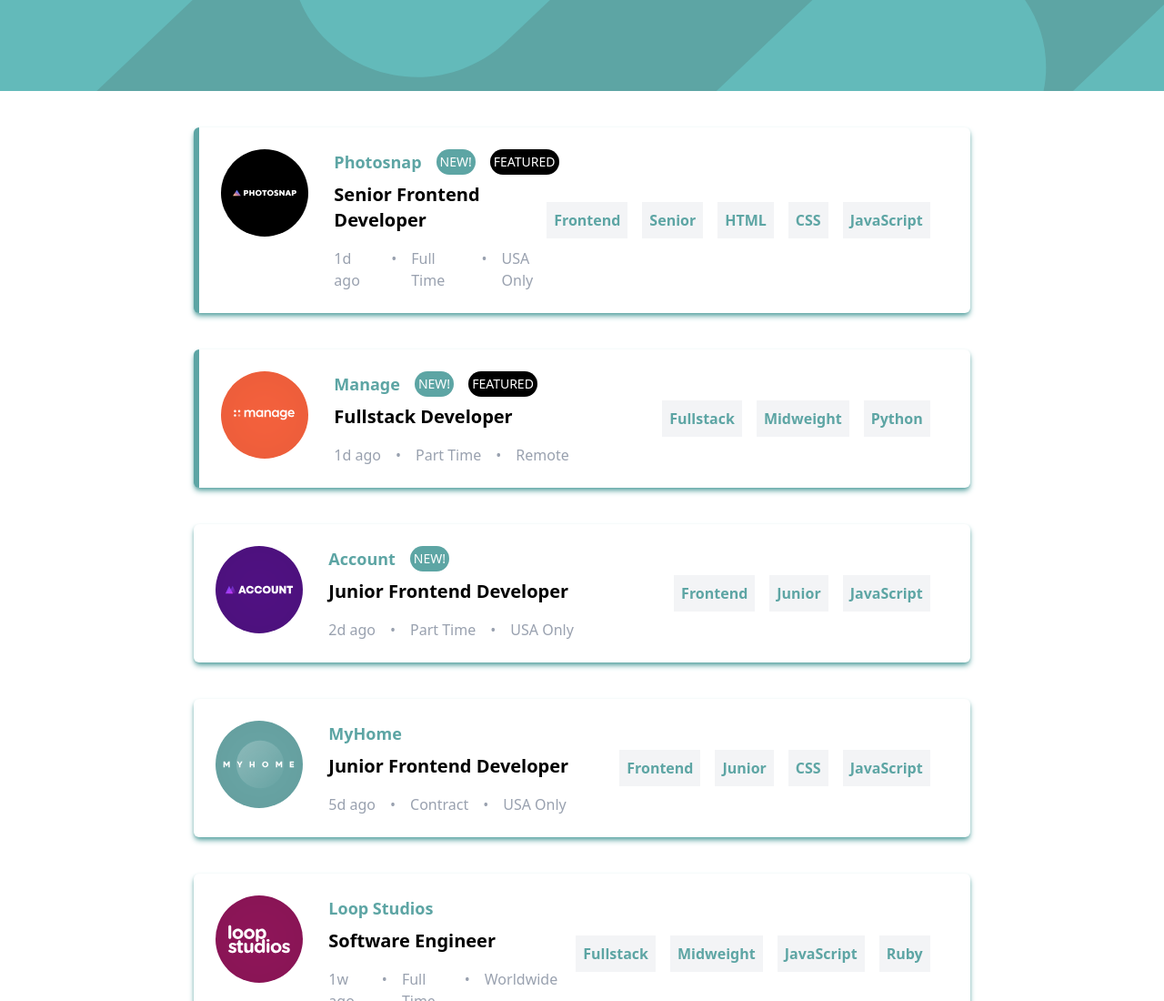
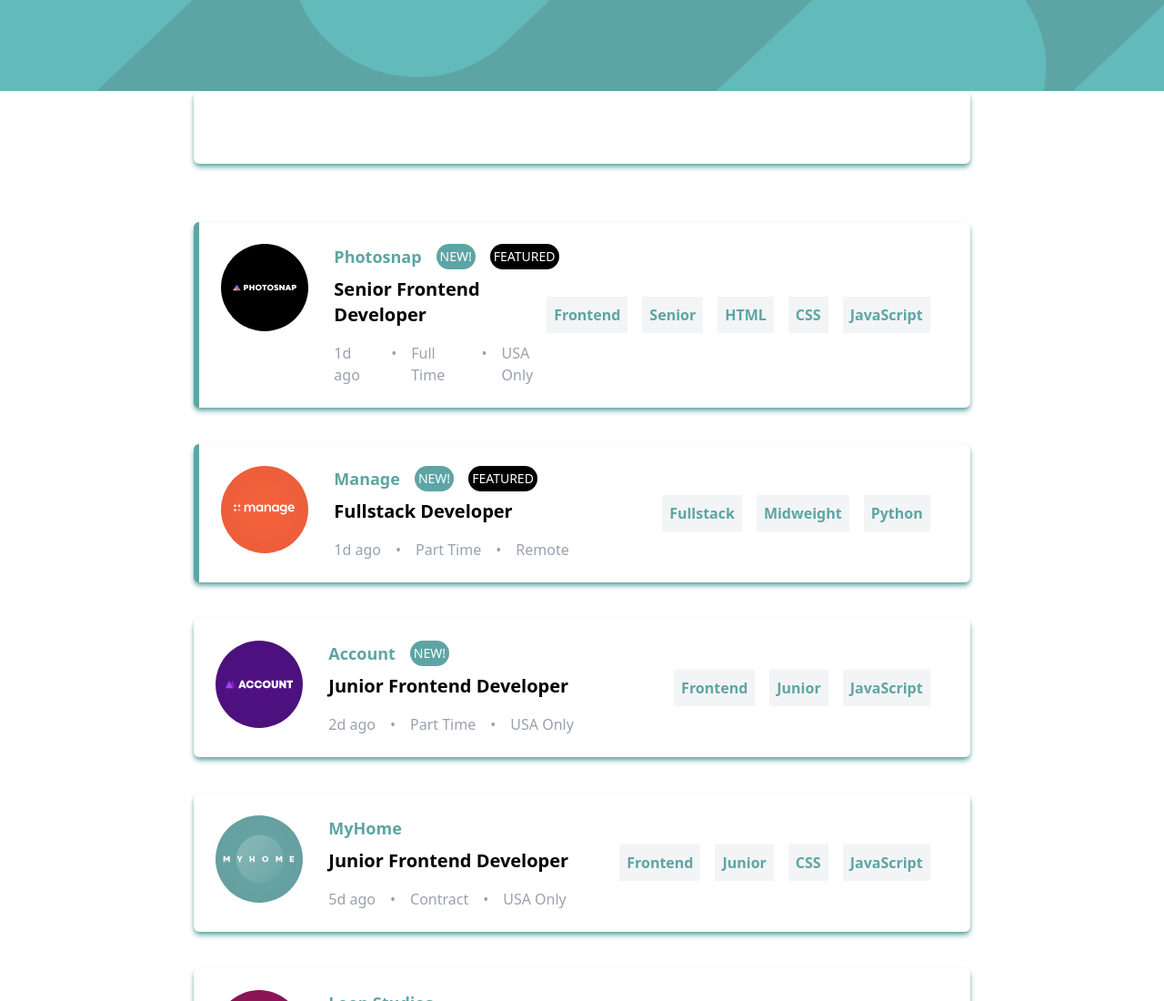
Before and after one commit to mugisha12john/static-job-listings-master-js, a website: page index.html in a window 1280 px wide. Shown: the top 1100 px of the page at 91% size. Drawn offline with Linux system fonts and the light colour scheme.

Commit message:
feat: making the search box. interface

```diff
--- a/index.html
+++ b/index.html
@@ -22,6 +22,13 @@
           class="h-25 w-full bg-[url('/images/bg-header-mobile.svg')] md:bg-[url('/images/bg-header-desktop.svg')]"
         ></div>
       </section>
+      <!-- search box -->
+      <section
+        class="bg-white shadow-md h-20 mb-16 shadow-[#5da5a4] mx-6 p-6 rounded-md flex flex-wrap gap-6 md:mx-auto md:w-2/3"
+        id="filter-box"
+      >
+        <input type="text" class="h-12" />
+      </section>
       <!-- job cards goes here -->
       <div id="job-list" class="w-full mt-10 bg-white"></div>
     </main>
--- a/src/script.js
+++ b/src/script.js
@@ -50,7 +50,7 @@
                     </div>
                 </div>
             </div>
-            <hr class="my-4 border-gray-300 w-full md:hidden"/>
+            <hr class="my-4 border border-gray-300 w-full md:hidden"/>
             <div class="flex flex-wrap m-5 md:flex-nowrap space-x-4">
                 <button class="bg-gray-100 hover:cursor-pointer hover:bg-[#5da5a4] hover:text-white p-2 font-semibold text-[#5da5a4]">
                     ${job.role}
```
Also changed, not shown: src/output.css.
